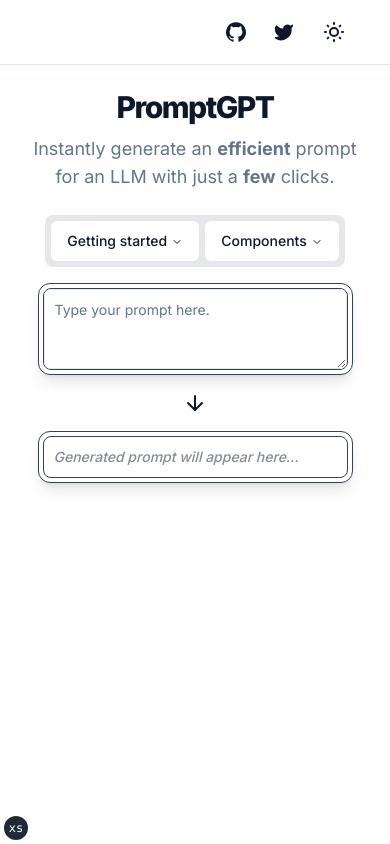
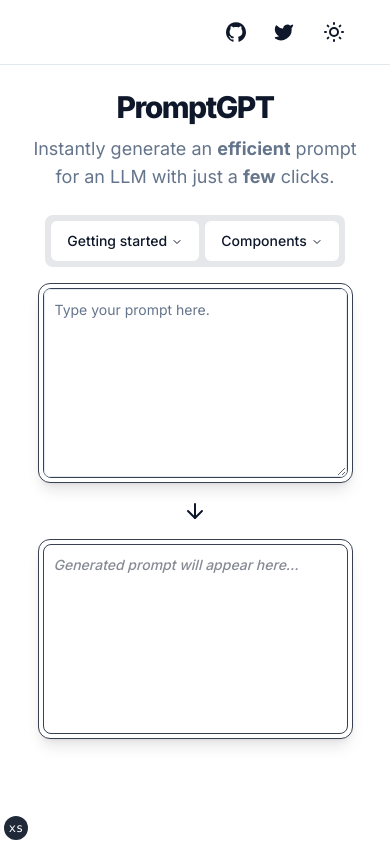
Before and after one commit to arihanv/PromptGPT, a Next.js app: page / in a window 390 px wide. Built offline with nearby package versions, Linux system fonts and the light colour scheme.

Commit message:
Fixed Safari Resizing Issue

```diff
--- a/app/page.tsx
+++ b/app/page.tsx
@@ -23,8 +23,8 @@ export default function IndexPage() {
           <MiniBar />
         </div>
         <div className="lg:flex-row flex-col flex gap-4 justify-center items-center flex-wrap lg:items-stretch">
-          <div className="bg-white dark:bg-black min-w-[315px] lg:min-w-[400px] max-h-[500px] lg:min-h-[410px] md:min-h-[200px] rounded-xl p-1 border border-gray-700 shadow-lg grid">
-            <div className="h-full w-full rounded-lg border border-gray-700 bg-white dark:bg-black overflow-y-scroll">
+          <div className="bg-white dark:bg-black min-w-[315px] lg:min-w-[400px] max-h-[500px] lg:min-h-[410px] min-h-[200px] rounded-xl p-1 border border-gray-700 shadow-lg grid">
+            <div className="flex w-full rounded-lg border border-gray-700 bg-white dark:bg-black textareaCont">
               <Textarea
                 className="h-full p-2.5"
                 placeholder="Type your prompt here."
@@ -39,8 +39,8 @@ export default function IndexPage() {
               <ArrowDown />
             </div>
           </div>
-          <div className="bg-white dark:bg-black min-w-[315px] lg:min-w-[400px] max-h-[500px] lg:min-h-[410px] md:min-h-[200px] rounded-xl p-1 border border-gray-700 shadow-lg grid">
-            <div className="h-full w-full rounded-lg border border-gray-700 bg-white dark:bg-black overflow-y-scroll">
+          <div className="bg-white dark:bg-black min-w-[315px] lg:min-w-[400px] max-h-[500px] lg:min-h-[410px] min-h-[200px] rounded-xl p-1 border border-gray-700 shadow-lg grid">
+            <div className="flex w-full rounded-lg border border-gray-700 bg-white dark:bg-black overflow-y-scroll">
               <div className="p-2.5 opacity-50 text-sm italic font-medium">
                 Generated prompt will appear here...
               </div>
--- a/styles/globals.css
+++ b/styles/globals.css
@@ -78,4 +78,7 @@
     @apply bg-background text-foreground;
     font-feature-settings: "rlig" 1, "calt" 1;
   }
+  .textareaCont{
+    overflow-y: -webkit-paged-x;
+  }
 }
```
